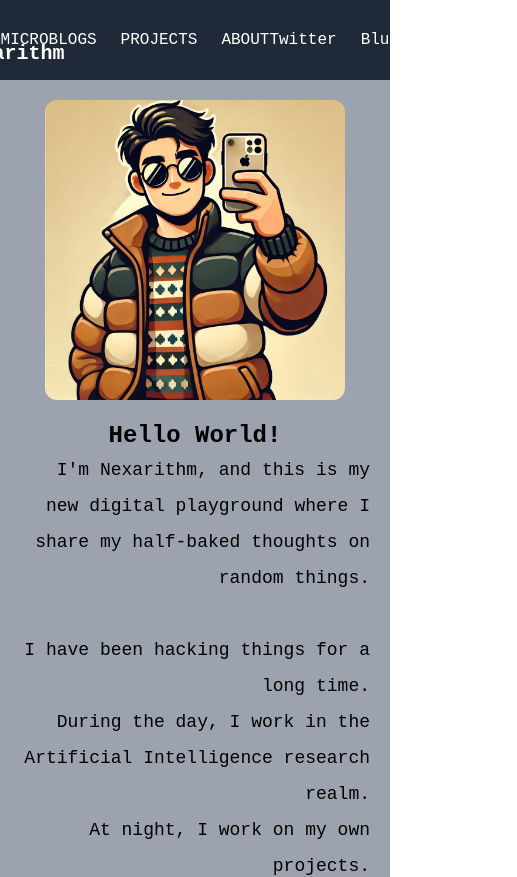
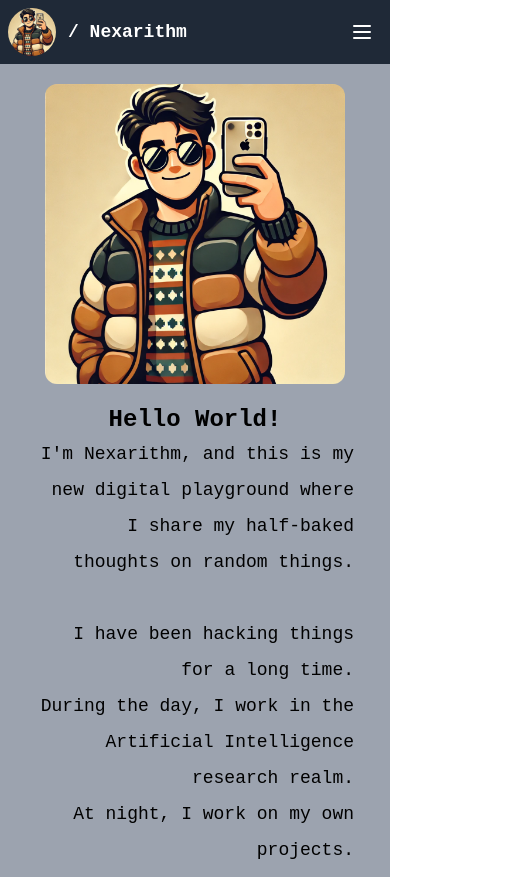
Before and after one commit to Nexarithm/nexarithm_web, a React (Vite) app: page / in a window 390 px wide. Shown: the top 877 px of the page, 517 px wide, since content can reach past the window. Built offline with nearby package versions, Linux system fonts and the light colour scheme.

Commit message:
feat: mobile friendly navigation bar

```diff
--- a/src/components/Header.tsx
+++ b/src/components/Header.tsx
@@ -1,37 +1,45 @@
 import { Link } from 'react-router-dom';
+import { useState } from 'react';
 
 export default function Header() {
+  const [isMenuOpen, setIsMenuOpen] = useState(false);
+
   return (
     <div className="flex justify-center items-center bg-gray-800">
-      <header className="w-[1200px] p-2 flex justify-between items-center">
-        <Link to="/">
+      <header className="w-full max-w-[1200px] p-2 flex flex-wrap justify-between items-center">
+        <Link to="/" className="flex items-center">
           <div className="flex items-center">
-            <img src="/Nexarithm_Avatar.webp" alt="Logo" className="w-16 h-16 rounded-full" />
-            <span className="text-white text-xl font-bold ml-3">/ Nexarithm</span>
+            <img src="/Nexarithm_Avatar.webp" alt="Logo" className="w-12 h-12 md:w-16 md:h-16 rounded-full" />
+            <span className="text-white text-lg md:text-xl font-bold ml-3">/ Nexarithm</span>
           </div>
         </Link>
 
-        <nav className="flex-1 flex justify-center">
-          <ul className="flex space-x-6 text-white">
-            <li><Link to="/blogs" className="hover:text-gray-300">MICROBLOGS</Link></li>
-            <li><Link to="/projects" className="hover:text-gray-300">PROJECTS</Link></li>
-            <li><Link to="/about" className="hover:text-gray-300">ABOUT</Link></li>
-          </ul>
-        </nav>
+        {/* Mobile Menu Button */}
+        <button
+          className="md:hidden text-white p-2"
+          onClick={() => setIsMenuOpen(!isMenuOpen)}
+        >
+          <svg className="w-6 h-6" fill="none" stroke="currentColor" viewBox="0 0 24 24">
+            {isMenuOpen ? (
+              <path strokeLinecap="round" strokeLinejoin="round" strokeWidth={2} d="M6 18L18 6M6 6l12 12" />
+            ) : (
+              <path strokeLinecap="round" strokeLinejoin="round" strokeWidth={2} d="M4 6h16M4 12h16M4 18h16" />
+            )}
+          </svg>
+        </button>
 
-        <nav>
-          <ul className="flex space-x-6 text-white">
-            <li>
-              <a href="https://x.com/nexarithm" className="hover:text-gray-300">Twitter</a>
-            </li>
-            <li>
-              <a href="https://bsky.app/profile/nexarithm.bsky.social" className="hover:text-gray-300">BlueSky</a>
-            </li>
-            <li>
-              <a href="https://github.com/Nexarithm" className="hover:text-gray-300">GitHub</a>
-            </li>
-          </ul>
-        </nav>
+        {/* Navigation Links */}
+        <div className={`${isMenuOpen ? 'flex' : 'hidden'} md:flex w-full md:w-auto flex-col md:flex-row items-center mt-4 md:mt-0 space-y-2 md:space-y-0 md:space-x-6`}>
+          <Link to="/blogs" className="text-white hover:text-gray-300 block">MICROBLOGS</Link>
+          <Link to="/projects" className="text-white hover:text-gray-300 block">PROJECTS</Link>
+          <Link to="/about" className="text-white hover:text-gray-300 block">ABOUT</Link>
+        </div>
+
+        <div className={`${isMenuOpen ? 'flex' : 'hidden'} md:flex w-full md:w-auto flex-col md:flex-row items-center mt-4 md:mt-0 space-y-2 md:space-y-0 md:space-x-6`}>
+          <a href="https://x.com/nexarithm" className="text-white hover:text-gray-300 block">Twitter</a>
+          <a href="https://bsky.app/profile/nexarithm.bsky.social" className="text-white hover:text-gray-300 block">BlueSky</a>
+          <a href="https://github.com/Nexarithm" className="text-white hover:text-gray-300 block">GitHub</a>
+        </div>
       </header>
     </div>
   );
--- a/src/pages/About.tsx
+++ b/src/pages/About.tsx
@@ -13,7 +13,7 @@ import {
 
 export const AboutSection: FC = () => {
   return (
-    <div className="max-w-[1200px]">
+    <div className="w-full max-w-[1200px] px-4">
       <div className="flex flex-col items-center w-full">
         <img
           src="/Nexarithm_Avatar.webp"
--- a/src/pages/Blogs.tsx
+++ b/src/pages/Blogs.tsx
@@ -4,8 +4,8 @@ import { Link } from 'react-router-dom';
 const Blogs: FC = () => {
   return (
     <main className="flex flex-col items-center p-5">
-      <div className="max-w-[800px] w-full">
-        <h1 className="text-2xl font-bold mb-5">Microblogs</h1>
+      <div className="w-full max-w-[800px] px-4">
+        <h1 className="text-xl md:text-2xl font-bold mb-5">Microblogs</h1>
         <ul className="space-y-4">
           <li className="bg-white p-4 rounded-lg shadow">
             <Link to="/blog/1" className="block">
```
